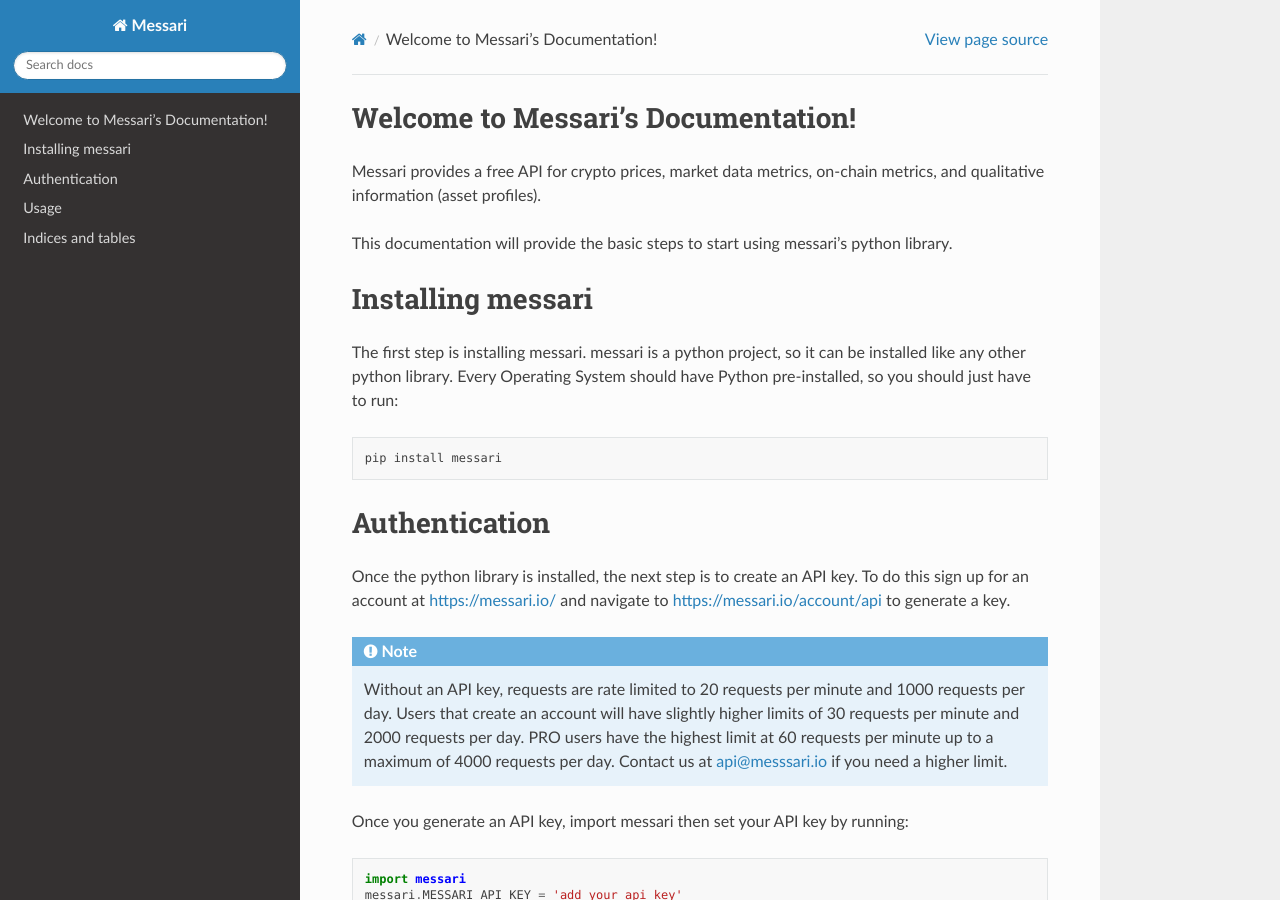
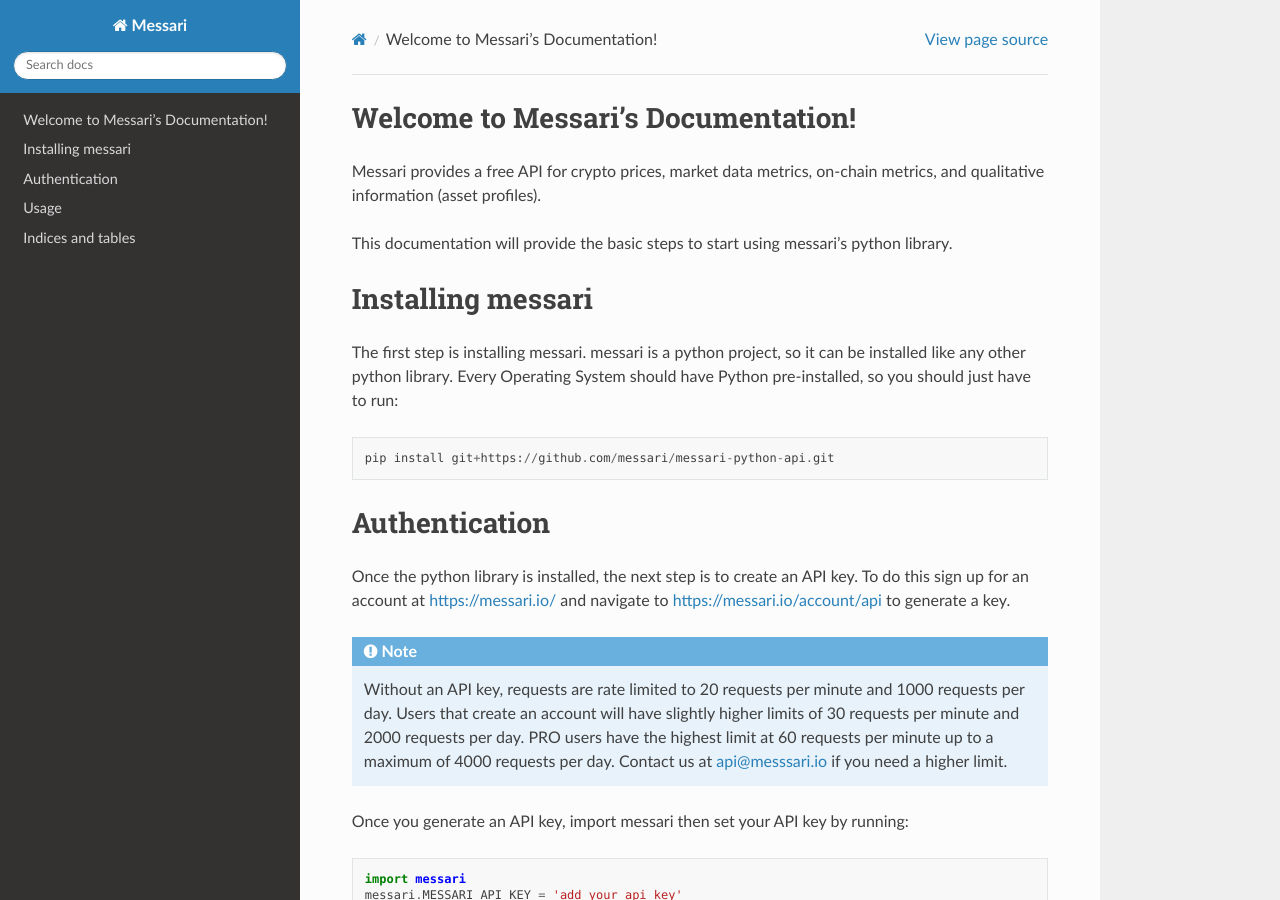
Before and after one commit to messari/messari-python-api, a Sphinx documentation site: the page built from docs/source/index.rst, in a window 1280 px wide and 900 px high. Built offline with Sphinx 7.4.7 and the Read the Docs theme 2.0.0, drawn with Linux system fonts in a browser that asks for light colours.

Commit message:
Updating pip install command in docs

```diff
--- a/docs/source/index.rst
+++ b/docs/source/index.rst
@@ -18,7 +18,7 @@
 other python library. Every Operating System should have Python pre-installed,
 so you should just have to run::
 
-   pip install messari
+   pip install git+https://github.com/messari/messari-python-api.git
 
 Authentication
 ==============
```
Also changed, not shown: 7 other files.
